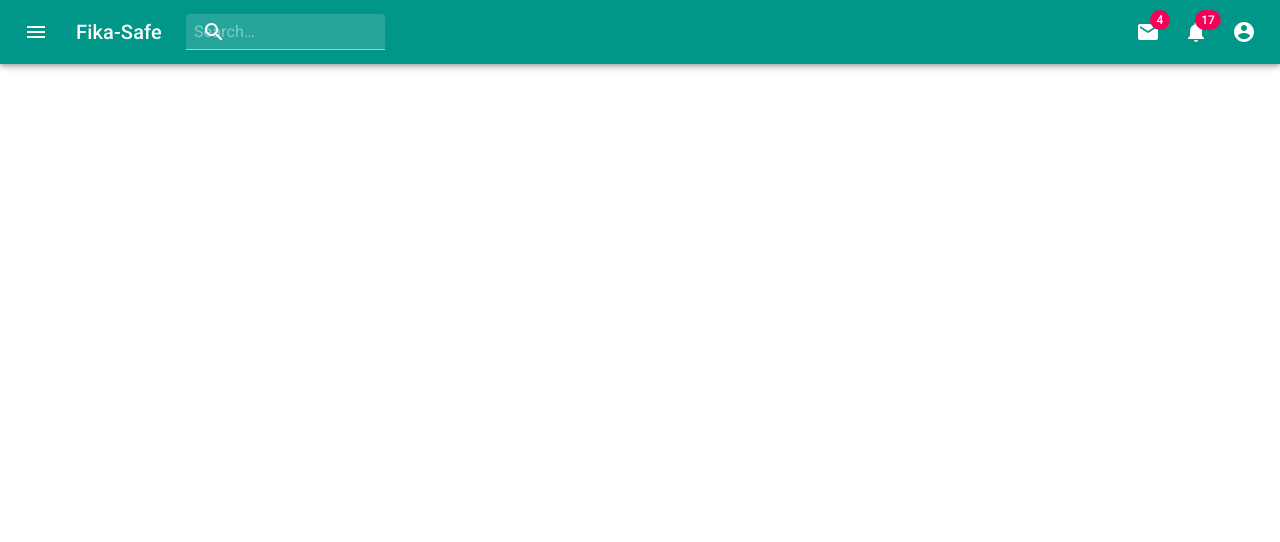
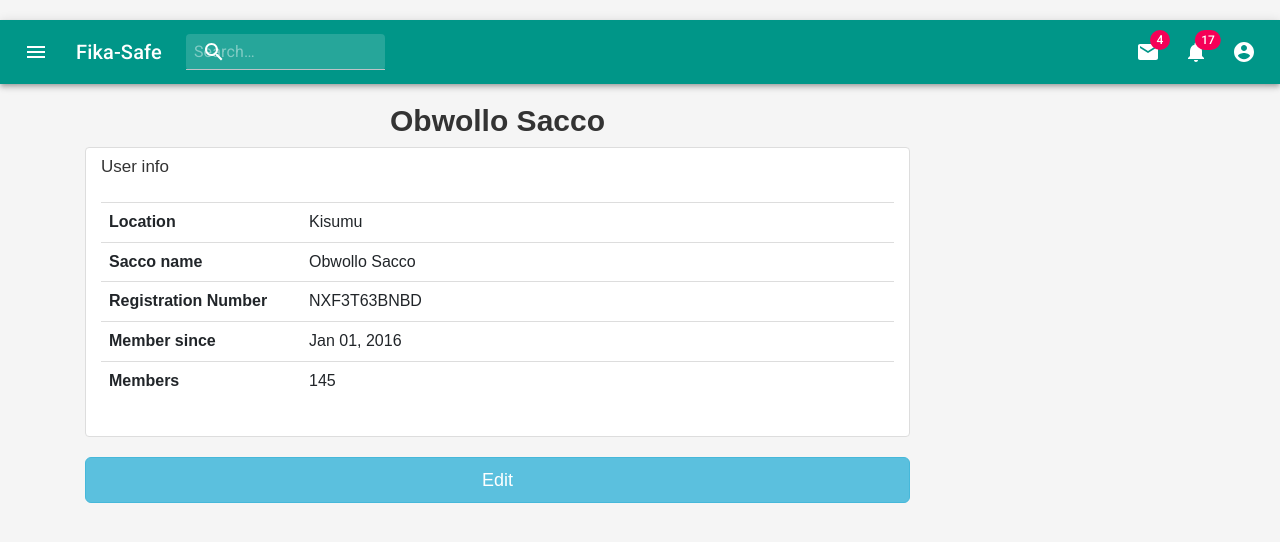
Before and after one commit to lakehub/fika-safe, a React app: page /profile in a window 1280 px wide. Shown: the top 542 px of the page. Built offline with nearby package versions, Linux system fonts and the light colour scheme.

Commit message:
add sacco profile page

```diff
--- a/src/App.jsx
+++ b/src/App.jsx
@@ -10,6 +10,7 @@ import Login from './components/Login.jsx';
 import SmsList from './components/Smslist.jsx';
 import Registration from './components/Registration.jsx'
 import RegisterSacco from './components/RegisterSacco.jsx'
+import SaccoProfile from './components/SaccoProfile.jsx';
 // import Footer from "./components/Footer.jsx";
 
 const App = ({ children }) => {
@@ -32,6 +33,7 @@ const RouteApp = () => {
           <Route path="/login" exact component={Login} />
 
           <Route path="/smslogs" exact component={SmsList} />
+          <Route path="/profile" exact component={SaccoProfile} />
 
           <Route path="/saccos" exact component={SaccoList} />
           <Route path="/sacco" exact component={RegisterSacco} />
--- /dev/null
+++ b/src/components/SaccoProfile.jsx
@@ -0,0 +1,68 @@
+import React, { Component } from 'react'
+
+class SaccoProfile extends Component {
+  constructor() {
+    super()
+    this.state = {}
+  }
+
+  render() {
+    return (
+      <div>
+
+        <div className="container">
+          <div className="row">
+            <div className="col-xs-12 col-sm-9">
+
+              <h2 style={{ textAlign: "center" }}><strong>Obwollo Sacco</strong></h2>
+
+              <div className="panel panel-default">
+                <div className="panel-heading">
+                  <h4 className="panel-title">User info</h4>
+                </div>
+                <div className="panel-body">
+                  <table className="table profile__table">
+                    <tbody>
+                      <tr>
+                        <th><strong>Location</strong></th>
+                        <td>Kisumu</td>
+                      </tr>
+                      <tr>
+                        <th><strong>Sacco name</strong></th>
+                        <td>Obwollo Sacco</td>
+                      </tr>
+                      <tr>
+                        <th><strong>Registration Number</strong></th>
+                        <td>NXF3T63BNBD</td>
+                      </tr>
+                      <tr>
+                        <th><strong>Member since</strong></th>
+                        <td>Jan 01, 2016</td>
+                      </tr>
+                      <tr>
+                        <th><strong>Members</strong></th>
+                        <td>145</td>
+                      </tr>
+
+                    </tbody>
+                  </table>
+                </div>
+              </div>
+
+
+              <p>
+                <a href="#" className=" btn btn-lg btn-block btn-info" data-toggle="modal" data-target="#profile__contact-form">
+                  Edit
+                    </a>
+              </p>
+
+            </div>
+          </div>
+        </div>
+      </div>
+
+    )
+  }
+}
+
+export default SaccoProfile
--- a/src/components/SortDropDown.jsx
+++ b/src/components/SortDropDown.jsx
@@ -3,7 +3,7 @@ import { MDBDropdown, MDBDropdownToggle, MDBDropdownMenu, MDBDropdownItem } from
 
 const SortDropDown = () => {
   return (
-    <MDBDropdown>
+    <MDBDropdown >
       <MDBDropdownToggle caret color="primary">
         Sort by
       </MDBDropdownToggle>
--- a/static/App.css
+++ b/static/App.css
@@ -84,3 +84,198 @@ button:focus {
 button:hover {
   background-color: #7bd4da;
 }
+
+body {
+  margin-top: 20px;
+  background: #f5f5f5;
+}
+/**
+ * Panels
+ */
+/*** General styles ***/
+.panel {
+  box-shadow: none;
+}
+.panel-heading {
+  border-bottom: 0;
+}
+.panel-title {
+  font-size: 17px;
+}
+.panel-title > small {
+  font-size: 0.75em;
+  color: #999;
+}
+.panel-body *:first-child {
+  margin-top: 0;
+}
+.panel-footer {
+  border-top: 0;
+}
+.panel-default > .panel-heading {
+  color: #333;
+  background-color: transparent;
+  border-color: rgba(0, 0, 0, 0.07);
+}
+/**
+ * Profile
+ */
+/*** Profile: Header  ***/
+.profile__avatar {
+  float: left;
+  width: 60px;
+  height: 60px;
+  border-radius: 50%;
+  margin-right: 20px;
+  overflow: hidden;
+}
+@media (min-width: 768px) {
+  .profile__avatar {
+    width: 100px;
+    height: 100px;
+  }
+}
+.profile__avatar > img {
+  width: 100%;
+  height: auto;
+}
+.profile__header {
+  overflow: hidden;
+}
+.profile__header p {
+  margin: 20px 0;
+}
+/*** Profile: Table ***/
+@media (min-width: 992px) {
+  .profile__table tbody th {
+    width: 200px;
+  }
+}
+/*** Profile: Recent activity ***/
+.profile-comments__item {
+  position: relative;
+  padding: 15px 16px;
+  border-bottom: 1px solid rgba(0, 0, 0, 0.05);
+}
+.profile-comments__item:last-child {
+  border-bottom: 0;
+}
+.profile-comments__item:hover, .profile-comments__item:focus {
+  background-color: #f5f5f5;
+}
+.profile-comments__item:hover .profile-comments__controls, .profile-comments__item:focus .profile-comments__controls {
+  visibility: visible;
+}
+.profile-comments__controls {
+  position: absolute;
+  top: 0;
+  right: 0;
+  padding: 5px;
+  visibility: hidden;
+}
+.profile-comments__controls > a {
+  display: inline-block;
+  padding: 2px;
+  color: #999;
+}
+.profile-comments__controls > a:hover, .profile-comments__controls > a:focus {
+  color: #333;
+}
+.profile-comments__avatar {
+  display: block;
+  float: left;
+  margin-right: 20px;
+  width: 40px;
+  height: 40px;
+  border-radius: 50%;
+  overflow: hidden;
+}
+.profile-comments__avatar > img {
+  width: 100%;
+  height: auto;
+}
+.profile-comments__body {
+  overflow: hidden;
+}
+.profile-comments__sender {
+  color: #333;
+  font-weight: 500;
+  margin: 5px 0;
+}
+.profile-comments__sender > small {
+  margin-left: 5px;
+  font-size: 12px;
+  font-weight: 400;
+  color: #999;
+}
+@media (max-width: 767px) {
+  .profile-comments__sender > small {
+    display: block;
+    margin: 5px 0 10px;
+  }
+}
+.profile-comments__content {
+  color: #999;
+}
+/*** Profile: Contact ***/
+.profile__contact-btn {
+  padding: 12px 20px;
+  margin-bottom: 20px;
+}
+.profile__contact-hr {
+  position: relative;
+  border-color: rgba(0, 0, 0, 0.1);
+  margin: 40px 0;
+}
+.profile__contact-hr:before {
+  content: "OR";
+  display: block;
+  padding: 10px;
+  position: absolute;
+  top: 50%;
+  left: 50%;
+  -webkit-transform: translate(-50%, -50%);
+  transform: translate(-50%, -50%);
+  background-color: #f5f5f5;
+  color: #c6c6cc;
+}
+.profile__contact-info-item {
+  margin-bottom: 30px;
+}
+.profile__contact-info-item:before, .profile__contact-info-item:after {
+  content: " ";
+  display: table;
+}
+.profile__contact-info-item:after {
+  clear: both;
+}
+.profile__contact-info-item:before, .profile__contact-info-item:after {
+  content: " ";
+  display: table;
+}
+.profile__contact-info-item:after {
+  clear: both;
+}
+.profile__contact-info-icon {
+  float: left;
+  font-size: 18px;
+  color: #999;
+}
+.profile__contact-info-body {
+  overflow: hidden;
+  padding-left: 20px;
+  color: #999;
+}
+.profile__contact-info-body a {
+  color: #999;
+}
+.profile__contact-info-body a:hover, .profile__contact-info-body a:focus {
+  color: #999;
+  text-decoration: none;
+}
+.profile__contact-info-heading {
+  margin-top: 2px;
+  margin-bottom: 5px;
+  font-weight: 500;
+  color: #999;
+}
```
